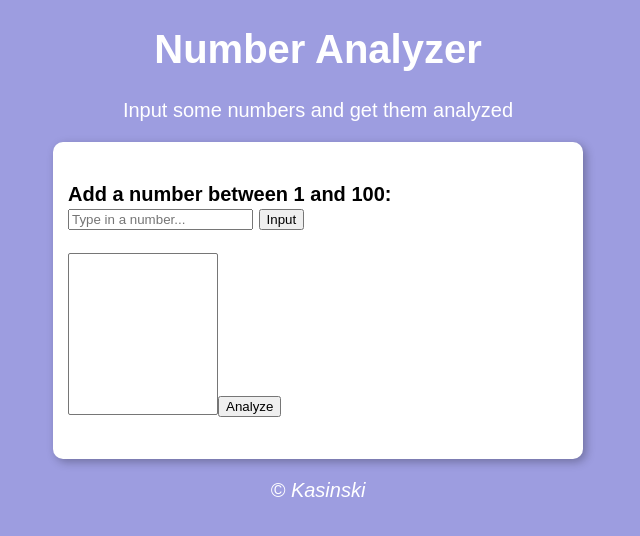
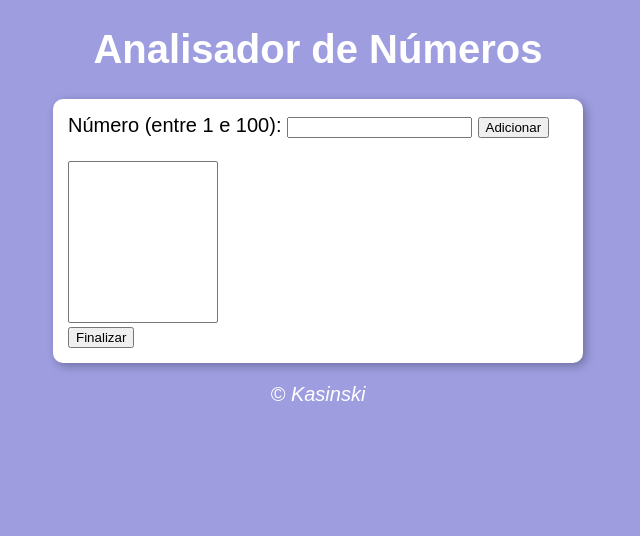
Before and after one commit to PurpleKaz81/curso-em-video-js, a plain HTML site: page aula16ex/ex018/modelo.html in a window 1280 px wide. Shown: the whole page, without its empty margins (322-962 px from the left). Drawn offline with Linux system fonts and the light colour scheme.

Commit message:
Further changes to HMTL

```diff
--- a/aula16ex/ex018/modelo.html
+++ b/aula16ex/ex018/modelo.html
@@ -9,18 +9,15 @@
 </head>
 <body>
   <header>
-    <h1 class="header">Number Analyzer</h1>
-    <p>Input some numbers and get them analyzed</p>
+    <h1 class="header">Analisador de Números</h1>
   </header>
   <section>
     <div id="input">
-      <h4>Add a number between 1 and 100:
-        <input type="number" name="fnum" id="fnum" placeholder="Type in a number...">
-        <input type="button" value="Input" onclick="input()">
-        <br><br><select name="flista" id="flista" size="10">
-        <input type="button" value="Analyze" id="analyze" onclick="analyze()">
-        </select>
-      </h4>
+      Número (entre 1 e 100):
+      <input type="number" name="fnum" id="fnum">
+      <input type="button" value="Adicionar" onclick="adicionar()">
+      <br><br><select name="flista" id="flista" size="10"></select>
+      <br><input type="button" value="Finalizar" id="analyze" onclick="finalizar()">
     </div>
   </section>
   <div id="res">
```
